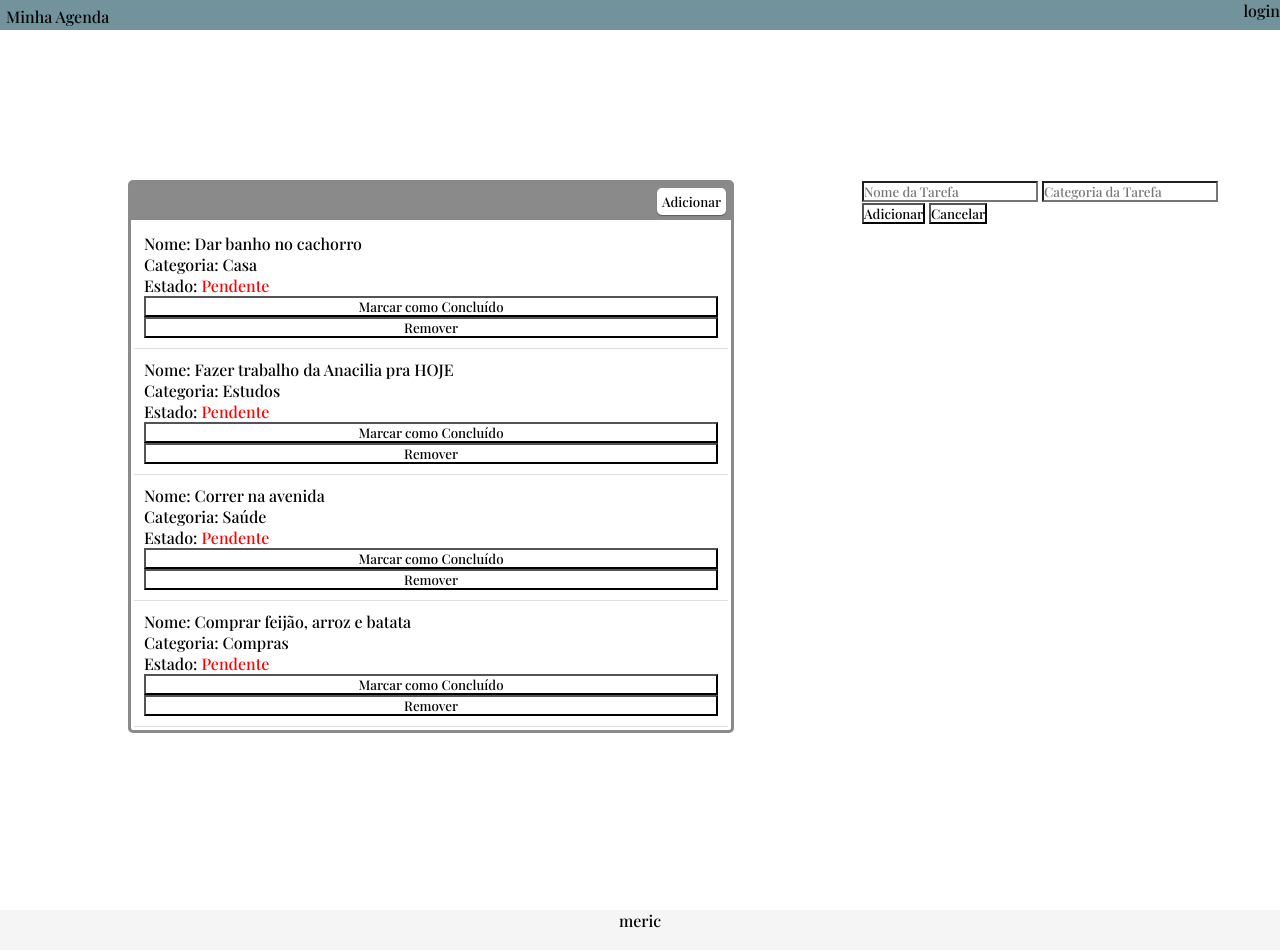
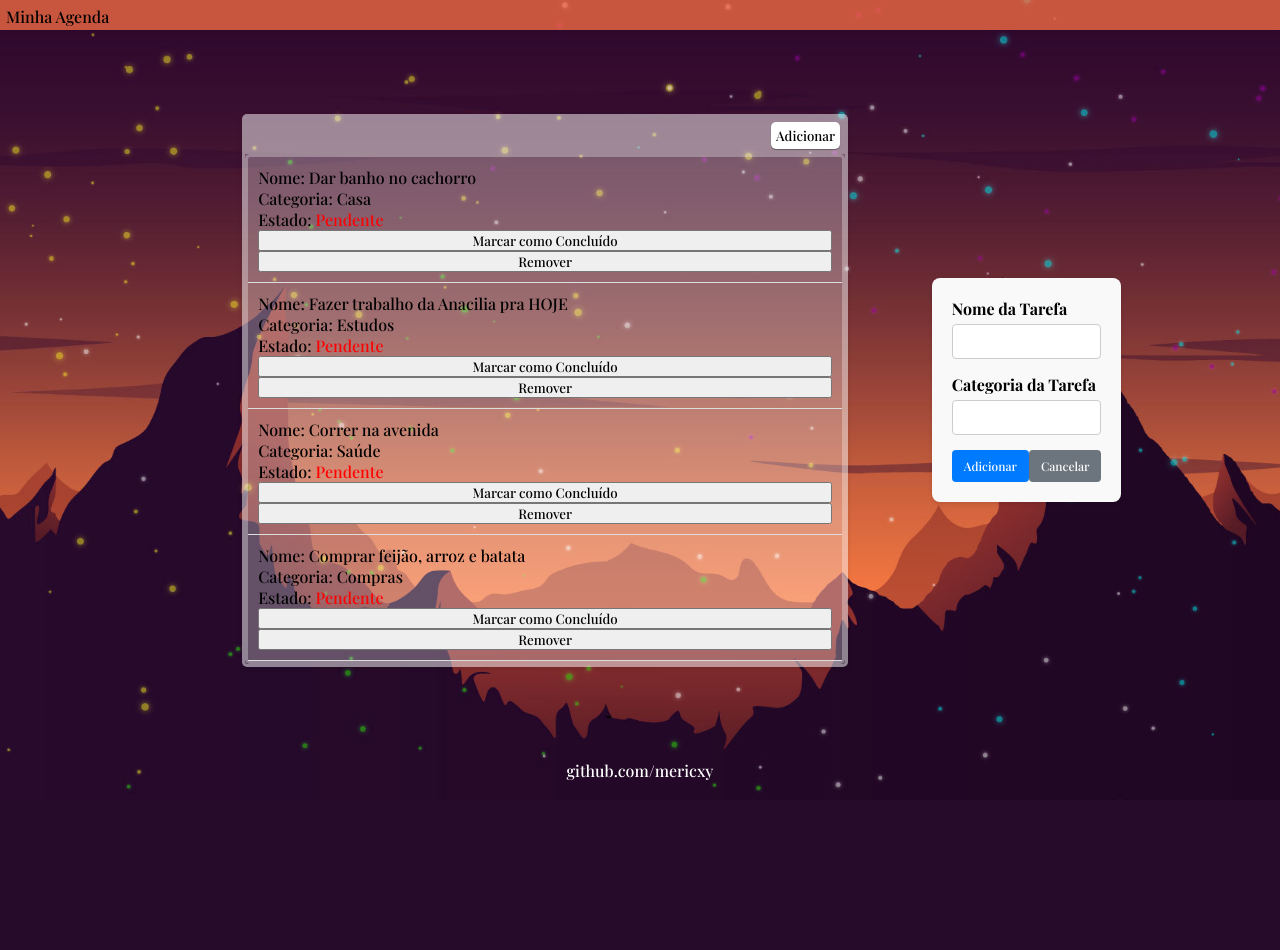
Before and after one commit to mericxy/MinhaAgendaDj, a Django app: page / in a window 1280 px wide, after a click on "Adicionar". After the commit the page ends 791 px from the top, so only its background shows below. Run offline with Django 5.2, Linux system fonts and the light colour scheme; data comes from the database, SQL or seed files in the repository; both versions use the stored data as it was after the commit; some web fonts are replaced.

Commit message:
Estilização aplicada

```diff
--- a/core/static/css/style.css
+++ b/core/static/css/style.css
@@ -2,7 +2,6 @@
 * {
   padding: 0;
   margin: 0;
-  background-color: white;
   font-family: Playfair Display, serif;
   font-weight: 500;
 }
@@ -12,45 +11,59 @@ body {
   height: 100%;
 }
 
-.content {
-  min-height: calc(100vh - 50px - 30px);
+body {
+  background-image: url('../images/background.jpg');
+  background-size: cover;
+  background-position: center;
+  background-repeat: no-repeat;
+  background-attachment: fixed;
 }
 
 .header {
-  background-color: #72939c;
-  display: flex;
-  justify-content: space-between;
+  width: 100%;
+  background-color: rgba(253, 112, 68, 0.75);
   height: 30px;
-}
-
-.header * {
-  background: transparent;
+  position: fixed;
+  box-shadow: 0 2px 4px rgba(0,0,0,0.1);
 }
 
 .titulo {
   padding: 6px;
+  background: transparent;
+  font-size: 16px;
+}
+
+.content {
+  min-height: calc(100vh - 50px);
+  display: flex;
+  justify-content: center;
+  align-items: center;
 }
 
 .centralize {
+  margin-top: 50px;
+  margin-bottom: 20px;
   display: flex;
-  margin-top: 150px;
   justify-content: center;
+  align-items: center;
 }
 
 .mainBox {
   max-width: 600px;
-  background-color: white;
+  background-color: rgba(255, 255, 255, 0.29);
   padding: 0px;
-  border: 3px solid #8a8a8a;
+  border: 3px solid rgba(255, 255, 255, 0.29);
   border-radius: 5px;
   margin: 0 10%;
+  box-shadow: 0 2px 4px rgba(0, 0, 0, 0.1);
 }
 
 .boxHeader {
   min-width: 600px;
-  background-color: #8a8a8a;
+  background-color: rgba(255, 255, 255, 0.29);
   display: flex;
   justify-content: end;
+
 }
 
 .boxHeader button {
@@ -65,12 +78,12 @@ body {
 .taskBox {
   display: flex;
   flex-direction: column;
-  border: 3px white solid;
+  border: 3px rgba(255, 255, 255, 0.29) solid;
   border-radius: 5px;
   min-width: 100px;
   max-width: 600px;
-  padding: 0;  /* Remover padding padrão da ul */
-  list-style-type: none;  /* Remover bullets padrão */
+  padding: 0;
+  list-style-type: none;
 }
 
 .taskBox li {
@@ -80,18 +93,75 @@ body {
   padding: 10px;
 }
 
+.form-container {
+  background-color: #f9f9f9;
+  padding: 20px;
+  border-radius: 8px;
+  box-shadow: 0 2px 4px rgba(0, 0, 0, 0.1);
+  max-width: 400px;
+  margin: 20px auto;
+}
 
+.formulario-tarefa .form-group {
+  margin-bottom: 15px;
+}
+
+.formulario-tarefa label {
+  display: block;
+  margin-bottom: 5px;
+  font-weight: bold;
+}
+
+.formulario-tarefa input[type="text"] {
+  width: 100%;
+  padding: 8px;
+  border: 1px solid #ccc;
+  border-radius: 4px;
+  box-sizing: border-box;
+}
+
+.form-buttons {
+  display: flex;
+  justify-content: space-between;
+}
+
+.btn {
+  padding: 8px 12px;
+  border: none;
+  border-radius: 4px;
+  cursor: pointer;
+  font-size: 12px;
+}
+
+.btn-primary {
+  background-color: #007bff;
+  color: white;
+}
+
+.btn-primary:hover {
+  background-color: #0056b3;
+}
+
+.btn-secondary {
+  background-color: #6c757d;
+  color: white;
+}
+
+.btn-secondary:hover {
+  background-color: #5a6268;
+}
 
 .footer {
   margin-top: 10px;
   height: 40px;
-  background-color: whitesmoke;
+  background-color: transparent;
   display: flex;
   justify-content: center;
 }
 
 .footer p {
   background: transparent;
+  color: white;
 }
 
 @media (max-width: 650px) {
--- a/templates/index.html
+++ b/templates/index.html
@@ -15,11 +15,10 @@
 
 <body>
     <header class="header">
-            <p class="titulo">Minha Agenda</p>
-            <p>login</p>
-        </header>
+        <p class="titulo">Minha Agenda</p>
+    </header>
+    <main class="content">
 
-    <main class="content">
 
         <div class="centralize">
             <div class="mainBox">
@@ -44,26 +43,33 @@
                     {% endfor %}
                 </ul>
             </div>
-            <div id="addTaskForm" style="display:none;">
-                <form action="{% url 'add_task' %}" method="post">
+
+            <div id="addTaskForm" class="form-container" style="display:none;">
+                <form action="{% url 'add_task' %}" method="post" class="formulario-tarefa">
                     {% csrf_token %}
-                    <input type="text" name="nome" placeholder="Nome da Tarefa" required>
-                    <input type="text" name="categoria" placeholder="Categoria da Tarefa" required>
-                    <button type="submit">Adicionar</button>
-                    <button type="button" onclick="document.getElementById('addTaskForm').style.display='none'">Cancelar</button>
+                    <div class="form-group">
+                        <label for="nome">Nome da Tarefa</label>
+                        <input type="text" id="nome" name="nome" required>
+                    </div>
+                    <div class="form-group">
+                        <label for="categoria">Categoria da Tarefa</label>
+                        <input type="text" id="categoria" name="categoria"required>
+                    </div>
+                    <div class="form-buttons">
+                        <button type="submit" class="btn btn-primary">Adicionar</button>
+                        <button type="button" class="btn btn-secondary" onclick="document.getElementById('addTaskForm').style.display='none'">Cancelar</button>
+                    </div>
                 </form>
             </div>
         </div>
-
     </main>
 
     <footer class="footer">
-        <p>meric</p>
+        <p>github.com/mericxy</p>
     </footer>
 
     <script>
-
-        function deleteTask(taskId) {
+         function deleteTask(taskId) {
             if (confirm('Tem certeza que deseja remover esta tarefa?')) {
                 fetch(`{% url 'delete_task' %}?id=${taskId}`, {
                     method: 'POST',
@@ -94,8 +100,8 @@
                 }
             });
         }
+    </script>
 
-    </script>
 </body>
 
 </html>
```
Also changed, not shown: README.md (added), core/forms.py (line endings or trailing spaces), core/static/images/background.jpg (added), db.sqlite3.
